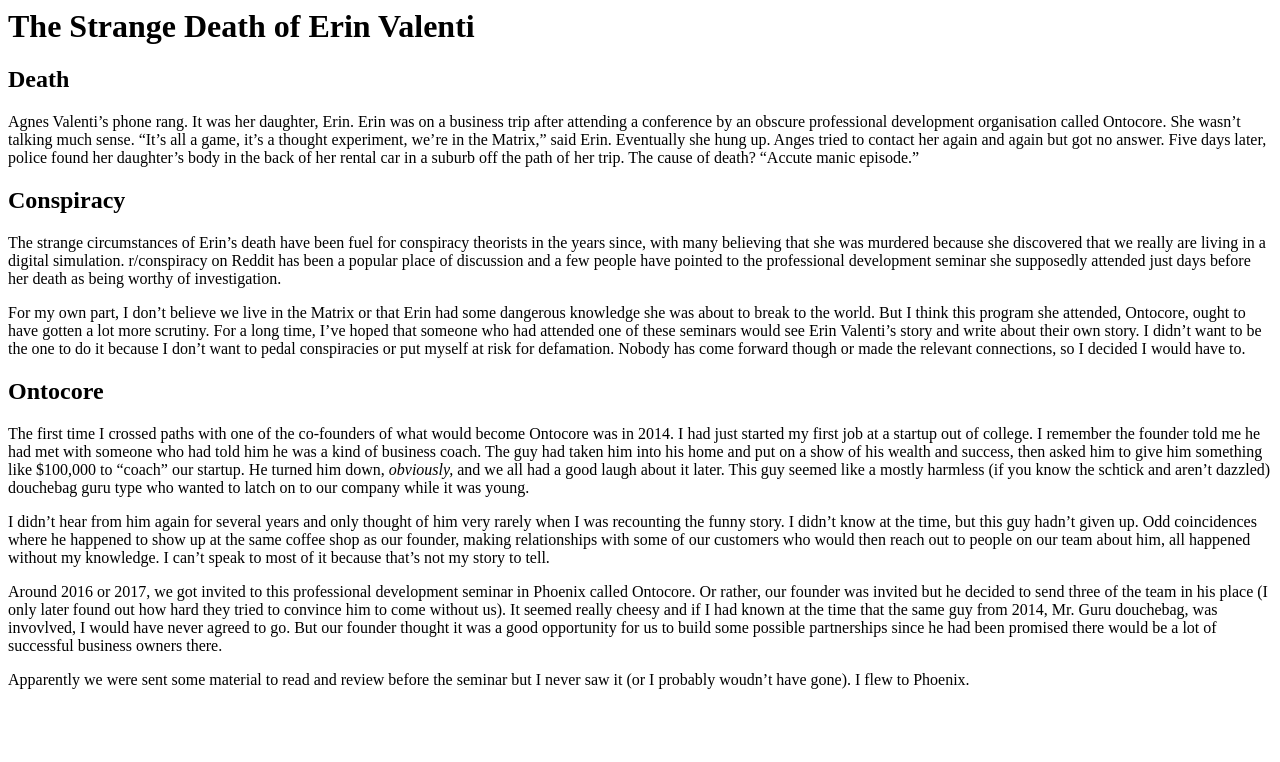
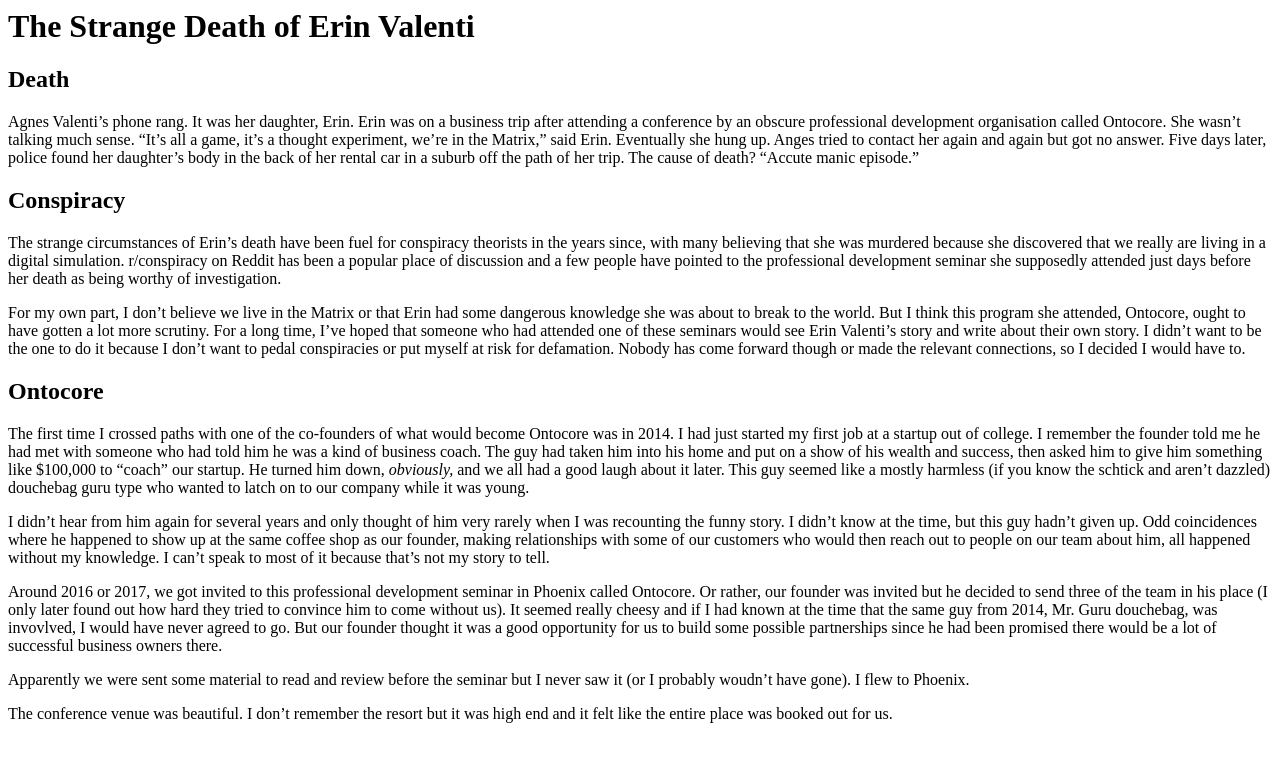
Before and after one commit to dmkgll/dmkgll, a Jekyll site: the page built from _posts/2022-07-05-erin-valenti.md, in a window 1280 px wide. Shown: the top 762 px of the page. Built offline with Jekyll 4.4.1, drawn with Linux system fonts in a browser that asks for light colours.

Commit message:
Update 2022-07-05-erin-valenti.md

```diff
--- a/_posts/2022-07-05-erin-valenti.md
+++ b/_posts/2022-07-05-erin-valenti.md
@@ -26,3 +26,5 @@
 Around 2016 or 2017, we got invited to this professional development seminar in Phoenix called Ontocore. Or rather, our founder was invited but he decided to send three of the team in his place (I only later found out how hard they tried to convince him to come without us). It seemed really cheesy and if I had known at the time that the same guy from 2014, Mr. Guru douchebag, was invovlved, I would have never agreed to go. But our founder thought it was a good opportunity for us to build some possible partnerships since he had been promised there would be a lot of successful business owners there.
 
 Apparently we were sent some material to read and review before the seminar but I never saw it (or I probably woudn't have gone). I flew to Phoenix.
+
+The conference venue was beautiful. I don't remember the resort but it was high end and it felt like the entire place was booked out for us.
```
